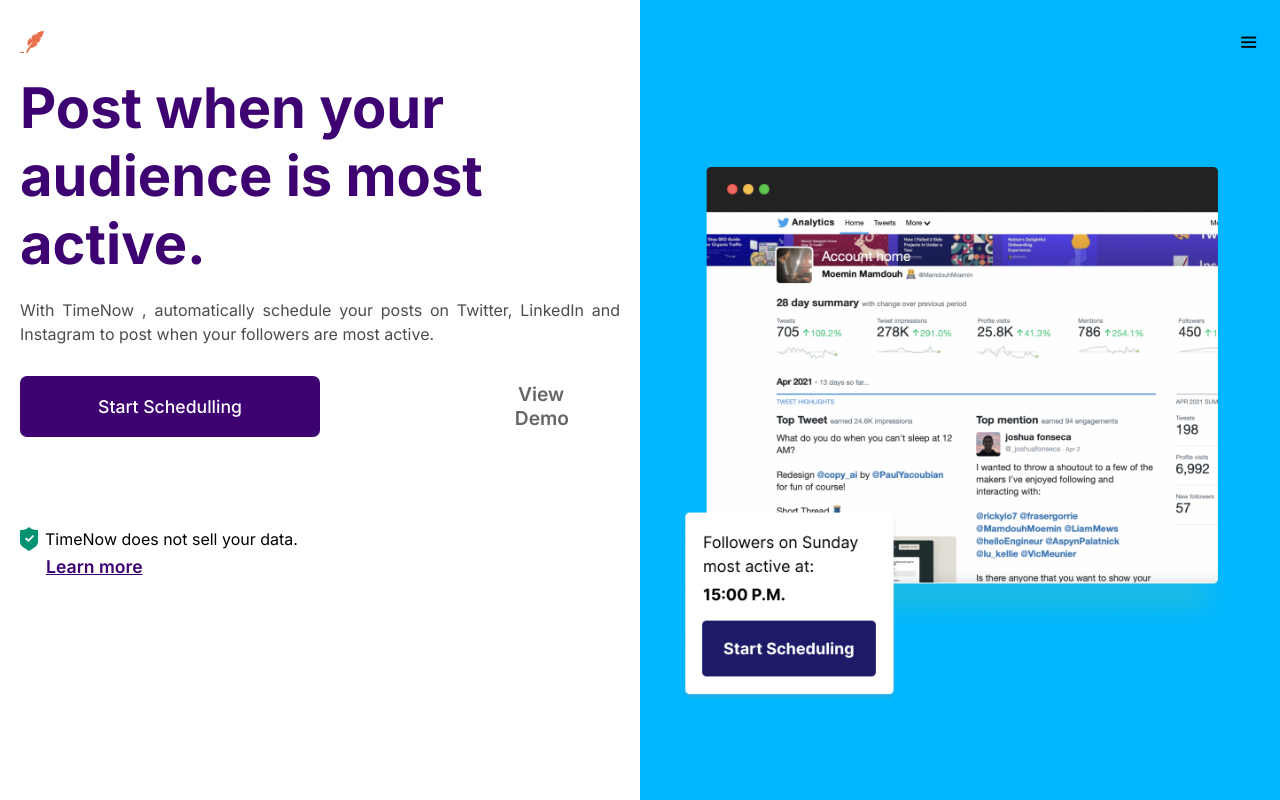
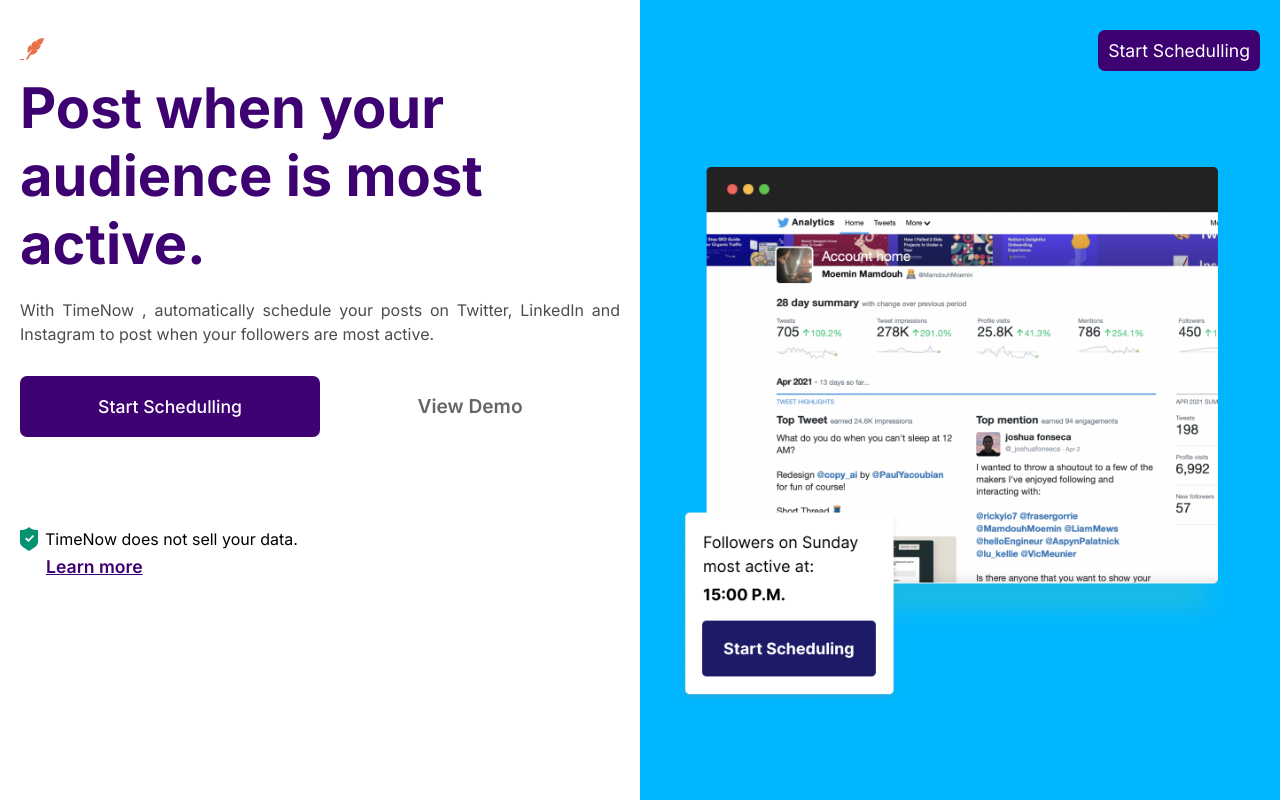
Before and after one commit to Davidealmeidac/time-now-landing, a plain HTML site: page index.html in a window 1280 px wide. Shown: the top 800 px of the page. Drawn offline with nearby package versions, Linux system fonts and the light colour scheme.

Commit message:
nav button media queries ok

```diff
--- a/index.html
+++ b/index.html
@@ -23,6 +23,11 @@
             <div class="menu" onclick="change()">
                 <div class="menu-icon">
                     <i class='bx bx-menu'></i>
+                </div>
+                <div class="menu-btn">
+                    <button class="start">
+                        Start Schedulling
+                    </button>
                 </div>
             </div>
         </header>
@@ -138,6 +143,9 @@
         </footer>
     </div>
 
+
+    <script src="script.js"></script>
+
 </body>
 
 </html>
--- a/styles/index.css
+++ b/styles/index.css
@@ -24,6 +24,10 @@
     font-weight: 600;
 }
 
+.menu-btn {
+    display: none;
+}
+
 main .introduction {
     display: flex;
     flex-direction: column;
@@ -46,7 +50,7 @@
 .btns {
     display: flex;
     align-items: center;
-    justify-content: space-between;
+    justify-content: space-around;
     margin: 30px 0;
 }
 
@@ -68,11 +72,19 @@
     background-color: rgb(0, 89, 206);
 }
 
+.btns a {
+    display: flex;
+    align-items: center;
+    justify-content: center;
+    text-decoration: none;
+    width: 50%;
+}
+
 .btns .view {
     border: none;
     background-color: #fff;
     font-size: 1.2em;
-    width: 50%;
+    width: 100%;
     font-weight: 600;
     color: #666;
     cursor: pointer;
@@ -271,6 +283,28 @@
         z-index: 999;
     }
 
+    .menu-icon {
+        display: none;
+    }
+
+    .menu-btn {
+        display: flex;
+    }
+
+    .menu-btn button {
+        background-color: rgb(61, 1, 113);
+    border: none;
+    border-radius: 7px;
+    padding: 10px;
+    color: #fff;
+    width: 100%;
+    font-weight: 500;
+    cursor: pointer;
+    font-weight: 400;
+
+    transition: all .4s;
+    }
+
     main {
         display: flex;
         flex-wrap: wrap;
```
Also changed, not shown: script.js (added).
